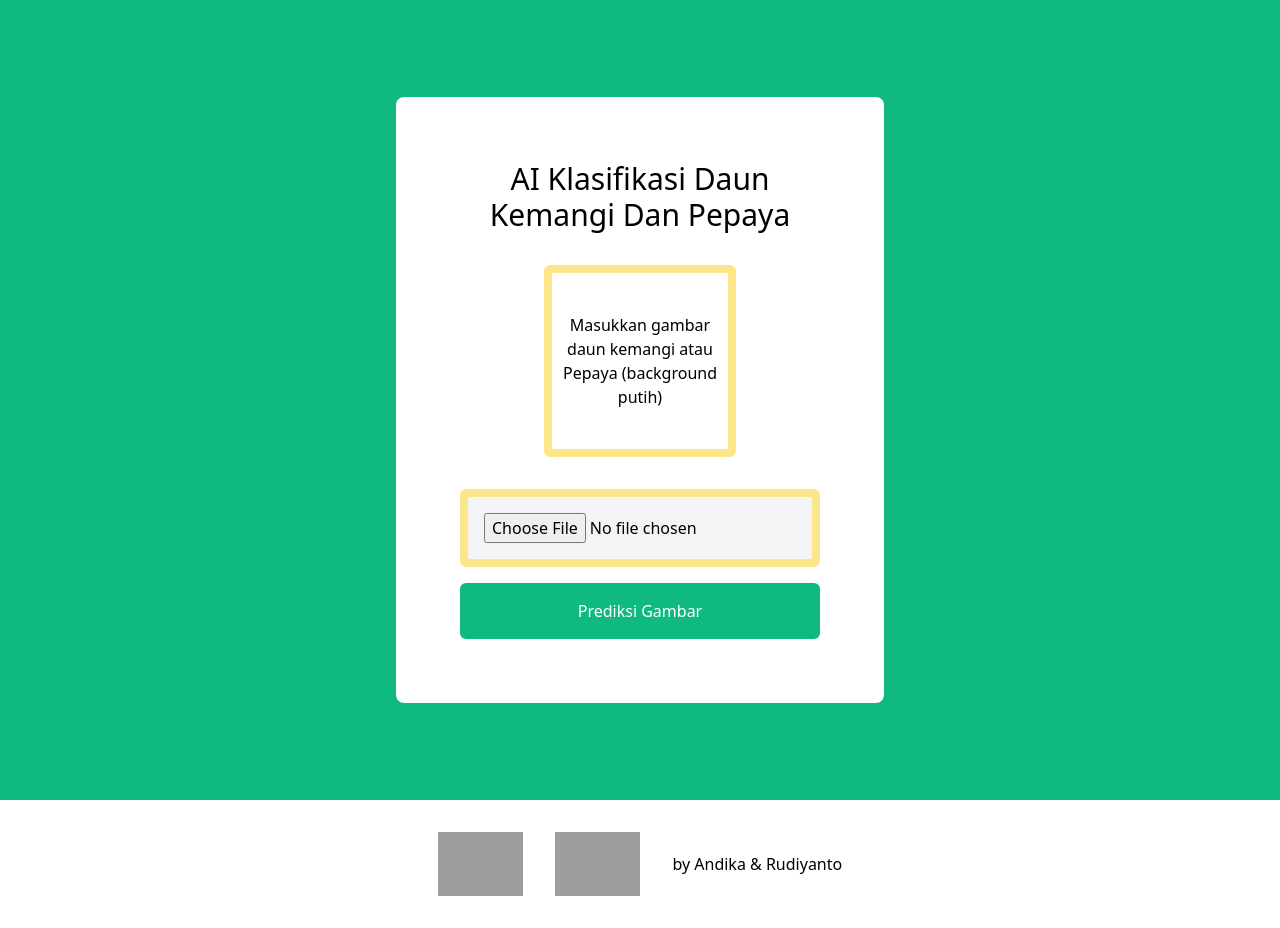
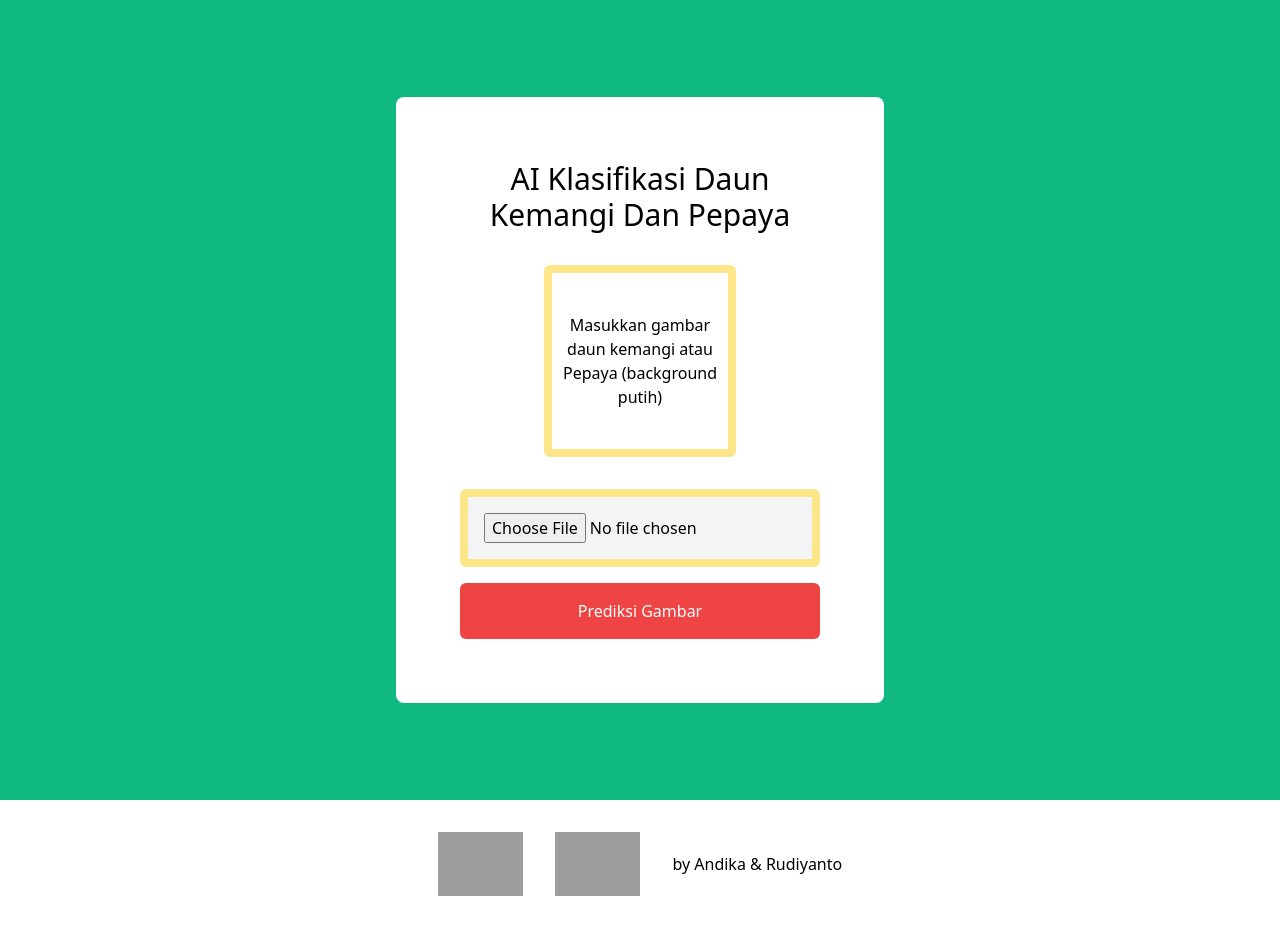
Before and after one commit to rudito1/leaf-classification-ai, a Flask app: page / in a window 1280 px wide. Run offline with Flask 2, Linux system fonts and the light colour scheme; grey boxes are pictures that could not be loaded.

Commit message:
Update index.html

```diff
--- a/templates/index.html
+++ b/templates/index.html
@@ -78,7 +78,7 @@
                     />
                     <button
                         type="submit"
-                        class="p-4 bg-green-500 text-white rounded-md"
+                        class="p-4 bg-red-500 text-white rounded-md"
                     >
                         Prediksi Gambar
                     </button>
```
